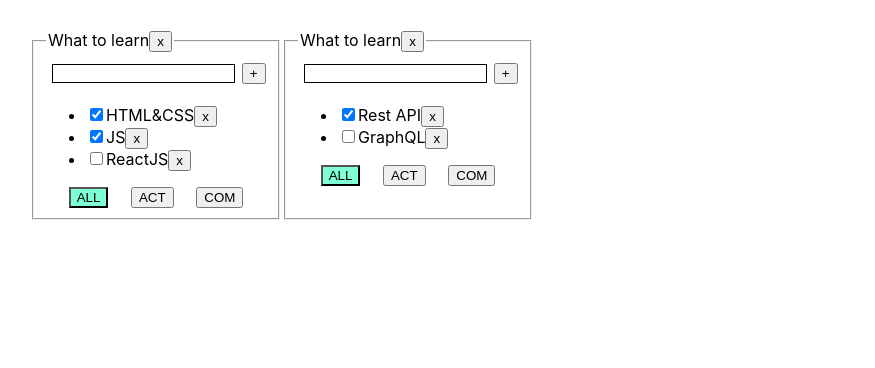
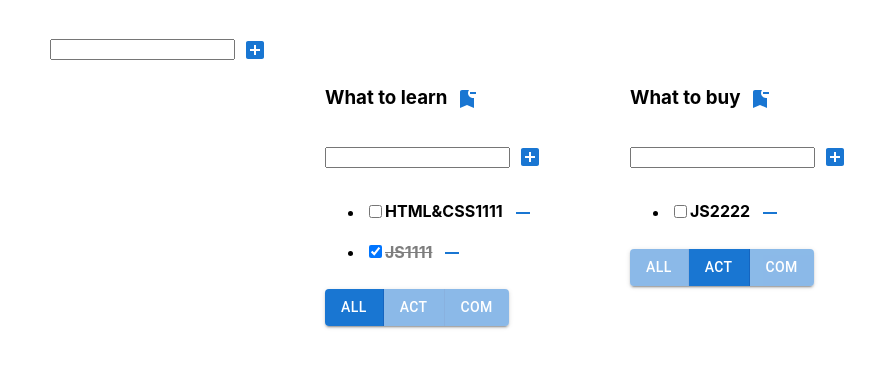
Before and after one commit to jalxby/todolist-rewritable, a React (Create React App) app: page / in a window 1280 px wide. Shown: the top 368 px of the page, without its empty margins (0-875 px from the left). Built offline with nearby package versions, Linux system fonts and the light colour scheme.

Commit message:
rewrote -4

```diff
--- a/src/App.css
+++ b/src/App.css
@@ -1,45 +1,8 @@
 .App {
-    padding: 30px;
-    display: flex;
-}
-
-.App > div {
-    margin-right: 50px;
-}
-
-.fieldset {
-    width: 220px;
-}
-
-p,
-label {
-    font: 1rem 'Fira Sans', sans-serif;
-}
-
-.input {
-    margin: 0.4rem;
-    border: black 1px solid;
-}
-
-.error {
-    border: red 1px solid;
-}
-
-.error-message {
-    color: red;
-}
-
-.active-filter {
-    background-color: aquamarine;
-}
-
-.isDone {
-    opacity: 0.5;
-}
-
-.filters {
     display: flex;
     flex-direction: row;
-    justify-content: space-evenly;
-    flex: 0 0 auto;
+    padding: 30px 30px 30px 50px;
 }
+.toDoList{
+    padding: 30px 30px 30px 50px;
+}
--- a/src/App.tsx
+++ b/src/App.tsx
@@ -1,109 +1,124 @@
 import React, {useState} from 'react';
 import {v1} from "uuid";
 import {ToDoList} from "./ToDoList";
-import {useAutoAnimate} from "@formkit/auto-animate/react";
+import './App.css'
+import {UniversalInput} from "./UniversalInput";
 
-export type FilterType = 'ALL' | 'COM' | 'ACT'
+export type TodoListsType = {
+    id: string
+    title: string
+}
+type TasksStateType = {
+    [key: string]: {
+        data: Array<DataType>
+        filter: FilterType
+    }
 
-export type TaskType = {
+}
+export type DataType = {
     id: string
     title: string
     isDone: boolean
 }
+export type FilterType = 'ALL' | 'ACT' | 'COM'
 
-type TasksStateType = {
-    [id: string]: Array<TaskType>
-}
+export const App = () => {
 
-type StateType = Array<ToDoListType>
+    let todolistId1 = v1();
+    let todolistId2 = v1();
 
-type ToDoListType = {
-    id: string
-    title: string
-    filter: FilterType
-}
+    let [todoLists, setTodoLists] = useState<Array<TodoListsType>>([
+        {id: todolistId1, title: "What to learn"},
+        {id: todolistId2, title: "What to buy"}
+    ])
 
-const App = () => {
-    let todolistID1 = v1()
-    let todolistID2 = v1()
-    const [state, setState] = useState<StateType>(
-        [
-            {id: todolistID1, title: 'What to learn', filter: 'ALL'},
-            {id: todolistID2, title: 'What to read', filter: 'ALL'}
-        ])
     let [tasks, setTasks] = useState<TasksStateType>({
-        [todolistID1]: [
-            {id: v1(), title: 'HTML&CSS', isDone: true},
-            {id: v1(), title: 'JS', isDone: true},
-            {id: v1(), title: 'ReactJS', isDone: false},
-
-        ],
-        [todolistID2]: [
-            {id: v1(), title: 'Rest API', isDone: true},
-            {id: v1(), title: 'GraphQL', isDone: false},
-        ]
-    })
-
-    const setFilter = (filter: FilterType, toDoId: string) => {
-        const todoList = state.find(s => s.id === toDoId)
-        todoList && (todoList.filter = filter)
-        setState([...state])
+        [todolistId1]: {
+            data: [
+                {id: v1(), title: "HTML&CSS1111", isDone: false},
+                {id: v1(), title: "JS1111", isDone: true}
+            ],
+            filter: "ALL"
+        },
+        [todolistId2]: {
+            data: [
+                {id: v1(), title: "HTML&CSS22222", isDone: true},
+                {id: v1(), title: "JS2222", isDone: false}
+            ],
+            filter: "ACT"
+        }
+    });
+    const removeToDoList = (toDoId: string) => {
+        setTodoLists(todoLists.filter(t => t.id !== toDoId))
+        delete tasks[toDoId]
+    }
+    const addNewTask = (toDoId: string, title: string) => {
+        const newTask = {id: v1(), title: title, isDone: false}
+        setTasks({...tasks, [toDoId]: {...tasks[toDoId], data: [...tasks[toDoId].data, newTask]}})
+    }
+    const changeTaskStatus = (toDoId: string, taskId: string, isDone: boolean) => {
+        setTasks({
+            ...tasks,
+            [toDoId]: {
+                ...tasks[toDoId],
+                data: tasks[toDoId].data.map(d => d.id === taskId ? {...d, isDone: isDone} : d)
+            }
+        })
+    }
+    const applyFilter = (toDoId: string, filter: FilterType) => {
+        setTasks({...tasks, [toDoId]: {...tasks[toDoId], filter: filter}})
+    }
+    const removeTask = (toDoId: string, taskId: string) => {
+        setTasks({...tasks, [toDoId]: {...tasks[toDoId], data: tasks[toDoId].data.filter(t => t.id !== taskId)}})
     }
 
-    const removeToDoList = (toDoId: string) => {
-        const todoList = state.filter(s => s.id !== toDoId)
-        setState([...todoList])
-        delete tasks[toDoId]
-        setTasks({...tasks})
+    const addToDoList = (title: string) => {
+        const todolistId = v1()
+        const newToDoList = {id: todolistId, title: title}
+        setTodoLists([...todoLists, newToDoList])
+        setTasks({...tasks, [todolistId]: {data: [], filter: 'ALL'}})
+    }
+    const updateTaskTitle = (toDoId: string, taskId: string, newTitle: string) => {
+        setTasks({
+            ...tasks,
+            [toDoId]: {
+                ...tasks[toDoId],
+                data: tasks[toDoId].data.map(t => t.id === taskId ? {...t, title: newTitle} : t)
+            }
+        })
     }
 
-    const removeTask = (taskId: string, toDoId: string) => {
-        let taskList = tasks[toDoId]
-        tasks[toDoId] = taskList.filter(t => t.id !== taskId)
-        setTasks({...tasks})
+    const updateToDoTitle = (toDoId: string, newTitle: string) => {
+        setTodoLists(todoLists.map(t => t.id === toDoId ? {...t, title: newTitle} : t))
     }
 
-    const changeTaskStatus = (taskId: string, toDoId: string, isDone: boolean) => {
-        const changedTask = tasks[toDoId].find(t => t.id === taskId)
-        changedTask && (changedTask.isDone = isDone)
-        setTasks({...tasks})
-    }
+    return (
+        <div className={'App'}>
+            <UniversalInput callback={addToDoList}/>
+            {todoLists.map(t => {
+                let filteredTasks = tasks[t.id].data
+                if (tasks[t.id].filter === "ACT") filteredTasks = tasks[t.id].data.filter(t => !t.isDone)
+                if (tasks[t.id].filter === "COM") filteredTasks = tasks[t.id].data.filter(t => t.isDone)
+                return (
 
-    const addTask = (toDoId: string, taskTitle: string) => {
-        const newTask = {id: v1(), title: taskTitle, isDone: false}
-        tasks[toDoId] = [newTask, ...tasks[toDoId]]
-        setTasks({...tasks})
-        // console.log(tasks[todolistID1])???
-        // console.log(tasks[todolistID2])???
-    }
-    const [listRef] = useAutoAnimate<HTMLDivElement>()
-    return (
-        <div className={'App'} ref={listRef}>
-            {state.map(s => {
-                    let tasksList
-                    s.filter === 'COM'
-                        ? tasksList = tasks[s.id].filter(t => t.isDone)
-                        : s.filter === 'ACT'
-                            ? tasksList = tasks[s.id].filter(t => !t.isDone)
-                            : tasksList = tasks[s.id]
-                    return (
-                        <ToDoList
-                            key={s.id}
-                            id={s.id}
-                            title={s.title}
-                            tasksList={tasksList}
-                            setFilter={setFilter}
-                            removeToDoList={removeToDoList}
-                            removeTask={removeTask}
-                            changeTaskStatus={changeTaskStatus}
-                            addTask={addTask}
-                            filter={s.filter}
-                        />
-                    )
-                }
-            )}
+                    <ToDoList
+                        key={t.id}
+                        toDoId={t.id}
+                        title={t.title}
+                        tasks={filteredTasks}
+                        applyFilter={applyFilter}
+                        addNewTask={addNewTask}
+                        removeTask={removeTask}
+                        changeTaskStatus={changeTaskStatus}
+                        removeToDoList={removeToDoList}
+                        filter={tasks[t.id].filter}
+                        updateTaskTitle={updateTaskTitle}
+                        updateToDoTitle={updateToDoTitle}
+                    />
+
+                )
+            })}
         </div>
-    );
-};
+    )
 
-export default App;
+}
--- a/src/Button.tsx
+++ b/src/Button.tsx
@@ -1,14 +1,13 @@
 import React, {FC} from 'react';
-import './App.css'
 
 type ButtonPropsType = {
+    title: string
     callback: () => void
-    title: string
-    isActive: boolean
+    style?: string
 }
 
-export const Button: FC<ButtonPropsType> = ({callback, title, ...props}) => {
+export const Button: FC<ButtonPropsType> = ({title, callback,style}) => {
     return (
-        <button className={`${props.isActive && 'active-filter'}`} onClick={callback}>{title}</button>
+        <button className={style} onClick={callback}>{title}</button>
     );
 };
--- /dev/null
+++ b/src/EditableSpan.tsx
@@ -0,0 +1,30 @@
+import React, {ChangeEvent, useState} from 'react';
+
+type PropsType = {
+    className: string
+    title: string
+    callback: (newTitle:string) => void
+}
+export const EditableSpan = (props: PropsType) => {
+    const [editable, setEditable] = useState<boolean>(false)
+    const [newTitle, setNewTitle] = useState<string>(props.title)
+
+    const onBlurHandler = () => {
+        props.callback(newTitle)
+        editableHandler()
+    }
+
+    const editableHandler = () => {
+        setEditable(!editable)
+    }
+
+    const changeValueHandler = (e: ChangeEvent<HTMLInputElement>) => {
+        setNewTitle(e.currentTarget.value)
+    }
+
+    return (
+        editable
+            ? <input value={newTitle} onChange={changeValueHandler} onBlur={onBlurHandler}/>
+            : <span onDoubleClick={editableHandler} className={props.className}>{props.title}</span>
+    );
+};
--- /dev/null
+++ b/src/TaskList.module.css
@@ -0,0 +1,8 @@
+.completed{
+    text-decoration: line-through;
+    opacity: 0.5;
+}
+
+.basic{
+    font-weight: bold;
+}
--- a/src/TasksList.tsx
+++ b/src/TasksList.tsx
@@ -1,34 +1,46 @@
 import React, {ChangeEvent, FC} from 'react';
-import {TaskType} from "./App";
-import {useAutoAnimate} from "@formkit/auto-animate/react";
+import {DataType} from "./App";
+import s from './TaskList.module.css'
+import {EditableSpan} from "./EditableSpan";
+import {IconButton} from "@mui/material";
+import RemoveIcon from '@mui/icons-material/Remove';
 
-type TasksListType = {
-    tasksList: Array<TaskType>
+type TasksListProps = {
     toDoId: string
-    removeTask: (taskId: string, toDoId: string) => void
-    changeTaskStatus: (taskId: string, toDoId: string, isDone: boolean) => void
+    tasks: Array<DataType>
+    changeTaskStatus: (toDoId: string, taskId: string, isDone: boolean) => void
+    removeTask: (toDoId: string, taskId: string) => void
+    updateTaskTitle: (toDoId: string, taskId: string, newTitle: string) => void
 }
+export const TasksList: FC<TasksListProps> = ({tasks, toDoId, ...props}) => {
 
-export const TasksList: FC<TasksListType> = (props) => {
-    const [listRef] = useAutoAnimate<HTMLUListElement>()
-    const tasks = props.tasksList.map(t => {
+    const tasksList = tasks.map(t => {
+        const changeTaskStatusHandler = (e: ChangeEvent<HTMLInputElement>) => {
+            props.changeTaskStatus(toDoId, t.id, e.currentTarget.checked)
+        }
+        const removeTaskHandler = () => {
+            props.removeTask(toDoId, t.id)
+        }
+        const updateTaskTitleWrapper = (newTitle: string) => {
+            props.updateTaskTitle(toDoId, t.id, newTitle)
+        }
+        const className = `${t.isDone ? s.basic + ' ' + s.completed : s.basic}`
         return (
             <li key={t.id}>
-                <input
-                    type={"checkbox"}
-                    checked={t.isDone}
-                    onChange={(e: ChangeEvent<HTMLInputElement>) => props.changeTaskStatus(t.id, props.toDoId, e.currentTarget.checked)}/>
-                <span>{t.title}</span>
-                <button onClick={() => props.removeTask(t.id, props.toDoId)}>x</button>
+                <input type="checkbox" checked={t.isDone} onChange={changeTaskStatusHandler}/>
+                <EditableSpan className={className} callback={updateTaskTitleWrapper} title={t.title}/>
+                <IconButton aria-label="delete" onClick={removeTaskHandler} color="primary">
+                    <RemoveIcon/>
+                </IconButton>
             </li>
         )
     })
 
     return (
         <div>
-            <ul ref={listRef}>
-                {tasks}
-            </ul>
+            <ul>{tasksList}</ul>
         </div>
     );
 };
+
+//export default TasksList;
--- a/src/ToDoList.module.css
+++ b/src/ToDoList.module.css
@@ -1,4 +1,10 @@
-.buttons {
-    display: flex;
-    justify-content: space-around;
+.basic{
+    border-color: dimgray;
+    background-color: dimgray;
+    opacity:0.5;
 }
+.filtered{
+    border-color: cornflowerblue;
+    background-color: cornflowerblue;
+    opacity:1;
+}
--- a/src/ToDoList.tsx
+++ b/src/ToDoList.tsx
@@ -1,86 +1,78 @@
-import React, {ChangeEvent, FC, useState} from 'react';
-import './App.css'
-import {Button} from "./Button";
+import React, {FC} from 'react';
 import {TasksList} from "./TasksList";
-import {FilterType, TaskType} from "./App";
+import {DataType, FilterType} from "./App";
+import s from './ToDoList.module.css'
+import {UniversalInput} from "./UniversalInput";
+import {EditableSpan} from "./EditableSpan";
+import {Button, ButtonGroup, IconButton} from "@mui/material";
+import BookmarkRemoveIcon from '@mui/icons-material/BookmarkRemove';
 
 type ToDoListType = {
-    id: string
+    toDoId: string
     title: string
-    tasksList: Array<TaskType>
-    setFilter: (filter: FilterType, toDoId: string) => void
+    tasks: Array<DataType>
+    applyFilter: (toDoId: string, filter: FilterType) => void
+    addNewTask: (toDoId: string, title: string) => void
+    removeTask: (toDoId: string, taskId: string) => void
     removeToDoList: (toDoId: string) => void
-    removeTask: (taskId: string, toDoId: string) => void
-    changeTaskStatus: (taskId: string, toDoId: string, isDone: boolean) => void
-    addTask: (toDoId: string, taskTitle: string) => void
+    changeTaskStatus: (toDoId: string, taskId: string, isDone: boolean) => void
     filter: FilterType
+    updateTaskTitle: (toDoId: string, taskId: string, newTitle: string) => void
+    updateToDoTitle: (toDoId: string, newTitle: string) => void
 }
-// callback: () => void
 
-export const ToDoList: FC<ToDoListType> = (props) => {
-
-    const maxTaskTitle = 10
-    const [inputValue, setInputValue] = useState<string>('')
-    const [error, setError] = useState<string>('')
-
-    const addTaskHandler = () => {
-        if (inputValue.trim() === '') {
-            setError('TaskTitle is required!')
-        } else {
-            props.addTask(props.id, inputValue.trim())
-            setInputValue('')
-        }
+export const ToDoList: FC<ToDoListType> = (ToDoListProps) => {
+    const {toDoId, title, tasks, ...props} = ToDoListProps
+    const removeToDoListHandler = () => {
+        props.removeToDoList(toDoId)
+    }
+    const addNewTaskWrapper = (title: string) => {
+        props.addNewTask(toDoId, title)
     }
 
-    const setInputHandler = (e: ChangeEvent<HTMLInputElement>) => {
-        if (e.currentTarget.value.length > maxTaskTitle) {
-            setError('TaskTitle is too long')
-        } else {
-            setError('')
-        }
-        setInputValue(e.currentTarget.value)
+    const updateToDoTitleWrapper = (title: string) => {
+        props.updateToDoTitle(toDoId, title)
     }
-
-    const removeToDoListHandler = () => {
-        props.removeToDoList(props.id)
-    }
-
-    const setAllFilterHandler = () => props.setFilter('ALL', props.id)
-    const setCOMFilterHandler = () => props.setFilter('COM', props.id)
-    const setACTFilterHandler = () => props.setFilter('ACT', props.id)
+    const allFilterHandler = () => props.applyFilter(toDoId, 'ALL')
+    const actFilterHandler = () => props.applyFilter(toDoId, 'ACT')
+    const comFilterHandler = () => props.applyFilter(toDoId, 'COM')
 
     return (
-        <fieldset className={'fieldset'}>
-            <legend>
-                <span>What to learn</span>
-                <button
-                    onClick={removeToDoListHandler}
-                >x
-                </button>
-            </legend>
-            <input
-                className={`${'input'} ${error && 'error'}`}
-                type={"text"}
-                value={inputValue}
-                onChange={setInputHandler}
-            />
-            <button
-                disabled={inputValue.length > maxTaskTitle}
-                onClick={addTaskHandler}
-            >+
-            </button>
-            {error && <span className={'error-message'}>{error}</span>}
-            <TasksList
-                tasksList={props.tasksList}
-                removeTask={props.removeTask}
-                changeTaskStatus={props.changeTaskStatus}
-                toDoId={props.id}/>
-            <div className={'filters'}>
-                <Button isActive={props.filter === 'ALL'} callback={setAllFilterHandler} title={'ALL'}/>
-                <Button isActive={props.filter === 'ACT'} callback={setACTFilterHandler} title={'ACT'}/>
-                <Button isActive={props.filter === 'COM'} callback={setCOMFilterHandler} title={'COM'}/>
+        <div className={'toDoList'}>
+            <span>
+            <h3><EditableSpan className={''} title={title} callback={updateToDoTitleWrapper}/>
+                {/*<button onClick={removeToDoListHandler}>x</button>*/}
+            <IconButton aria-label="delete" onClick={removeToDoListHandler}  color="primary">
+                <BookmarkRemoveIcon/>
+            </IconButton>
+            </h3>
+                 </span>
+            <div>
+                <UniversalInput callback={addNewTaskWrapper}/>
             </div>
-        </fieldset>
+            <div>
+                <TasksList
+                    toDoId={toDoId}
+                    tasks={tasks}
+                    changeTaskStatus={props.changeTaskStatus}
+                    removeTask={props.removeTask}
+                    updateTaskTitle={props.updateTaskTitle}
+                />
+            </div>
+            <div>
+                {/*<Button style={`${props.filter === 'ALL' ? s.filtered : s.basic}`} title={'ALL'}*/}
+                {/*        callback={allFilterHandler}/>*/}
+                {/*<Button style={`${props.filter === 'ACT' ? s.filtered : s.basic}`} title={'ACT'}*/}
+                {/*        callback={actFilterHandler}/>*/}
+                {/*<Button style={`${props.filter === 'COM' ? s.filtered : s.basic}`} title={'COM'}*/}
+                {/*        callback={comFilterHandler}/>*/}
 
+                <ButtonGroup variant="contained" aria-label="outlined primary button group">
+                    <Button className={`${props.filter === 'ALL' ? s.filtered : s.basic}`} onClick={allFilterHandler}>ALL</Button>
+                    <Button className={`${props.filter === 'ACT' ? s.filtered : s.basic}`}onClick={actFilterHandler}>ACT</Button>
+                    <Button className={`${props.filter === 'COM' ? s.filtered : s.basic}`}onClick={comFilterHandler}>COM</Button>
+                </ButtonGroup>
+            </div>
+        </div>
     );
 };
--- /dev/null
+++ b/src/UniversalInput.tsx
@@ -0,0 +1,37 @@
+import React, {ChangeEvent, useState} from 'react';
+import {IconButton} from "@mui/material";
+import AddBoxIcon from '@mui/icons-material/AddBox';
+
+type PropsType = {
+    callback: (title: string) => void
+}
+export const UniversalInput = (props: PropsType) => {
+    const [value, setValue] = useState('')
+    const [error, setError] = useState<string>('')
+
+    const addNewTaskHandler = () => {
+        value.trim() === '' ? setError('enter title pls') :
+            props.callback(value)
+        setValue('')
+    }
+    const inputHandler = (e: ChangeEvent<HTMLInputElement>) => {
+        setValue(e.currentTarget.value)
+        if (e.currentTarget.value.trim().length === 0) {
+            setError('err')
+        } else {
+            setError('')
+
+        }
+    }
+    return (
+        <div>
+            <input value={value} onChange={inputHandler} type={'text'}/>
+            <IconButton aria-label="delete" onClick={addNewTaskHandler} color="primary">
+                <AddBoxIcon/>
+            </IconButton>
+            {error && <div className="error-message">{error}</div>}
+        </div>
+    );
+};
+
+//export default UniversalInput;
--- a/src/index.tsx
+++ b/src/index.tsx
@@ -1,8 +1,9 @@
 import React from 'react';
 import ReactDOM from 'react-dom/client';
 import './index.css';
-import App from './App';
+
 import reportWebVitals from './reportWebVitals';
+import {App} from "./App";
 
 const root = ReactDOM.createRoot(
     document.getElementById('root') as HTMLElement
```
Also changed, not shown: package.json (+9 -1 lines), 2 other files (tests, documents, lock files or other folders).
